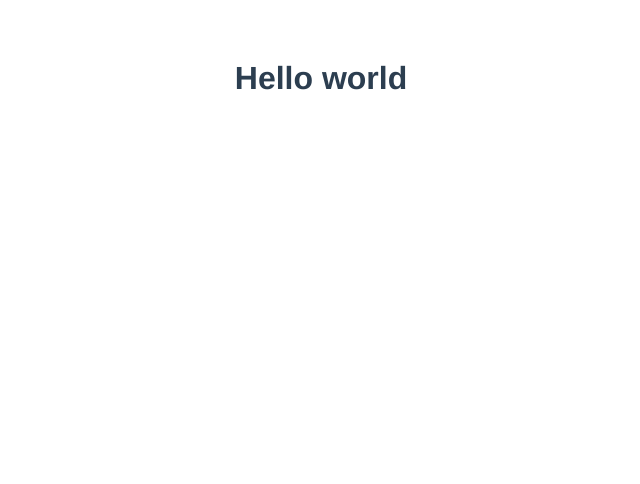
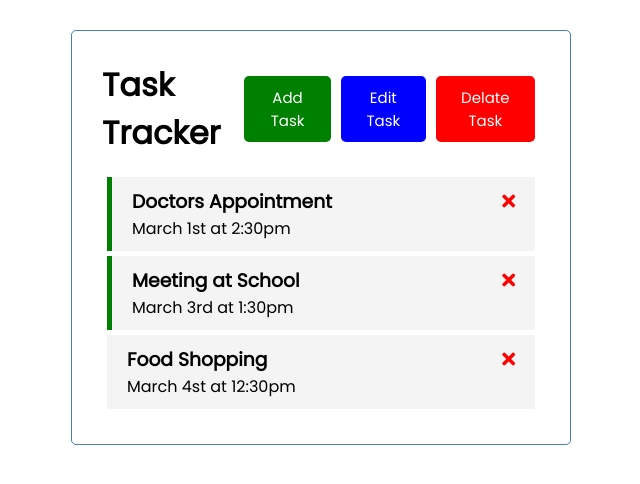
Before and after one commit to michal-krawczyk10/task-tracker-vue-learn-, a Vue app: page / in a window 1280 px wide. Shown: the top 484 px of the page, without its empty margins (319-959 px from the left). Built offline with nearby package versions, Linux system fonts and the light colour scheme.

Commit message:
feat: all up to 56:30

```diff
--- a/public/index.html
+++ b/public/index.html
@@ -1,15 +1,25 @@
 <!DOCTYPE html>
 <html lang="">
 	<head>
-    <meta charset="utf-8">
-    <meta http-equiv="X-UA-Compatible" content="IE=edge">
-    <meta name="viewport" content="width=device-width,initial-scale=1.0">
-    <link rel="icon" href="<%= BASE_URL %>favicon.ico">
+		<meta charset="utf-8" />
+		<meta http-equiv="X-UA-Compatible" content="IE=edge" />
+		<meta name="viewport" content="width=device-width,initial-scale=1.0" />
+		<link
+			rel="stylesheet"
+			href="https://cdnjs.cloudflare.com/ajax/libs/font-awesome/5.15.2/css/all.min.css"
+			integrity="sha512-HK5fgLBL+xu6dm/Ii3z4xhlSUyZgTT9tuc/hSrtw6uzJOvgRr2a9jyxxT1ely+B+xFAmJKVSTbpM/CuL7qxO8w=="
+			crossorigin="anonymous"
+		/>
+		<link rel="icon" href="<%= BASE_URL %>favicon.ico" />
 		<title><%= htmlWebpackPlugin.options.title %></title>
 	</head>
 	<body>
 		<noscript>
-      <strong>We're sorry but <%= htmlWebpackPlugin.options.title %> doesn't work properly without JavaScript enabled. Please enable it to continue.</strong>
+			<strong
+				>We're sorry but <%= htmlWebpackPlugin.options.title %> doesn't work
+				properly without JavaScript enabled. Please enable it to
+				continue.</strong
+			>
 		</noscript>
 		<div id="app"></div>
 		<!-- built files will be auto injected -->
--- a/src/App.vue
+++ b/src/App.vue
@@ -1,24 +1,106 @@
 <template>
-  <h1>Hello world</h1>
+  <div class="container">
+    <Header title="Task Tracker" />
+    <Tasks
+      v-on:toggle-reminder="toggleReminder"
+      v-on:delete-task="deleteTask"
+      v-bind:tasks="tasks"
+    />
+  </div>
 </template>
 
 <script>
+import Header from "./components/Header";
+import Tasks from "./components/Tasks";
 
 export default {
-  name: 'App',
+  name: "App",
   components: {
-
-  }
-}
+    Header,
+    Tasks,
+  },
+  data() {
+    return {
+      tasks: [],
+    };
+  },
+  methods: {
+    deleteTask(id) {
+      if (confirm("Are you sure?")) {
+        this.tasks = this.tasks.filter((task) => task.id !== id);
+      }
+    },
+    toggleReminder(id) {
+      this.tasks = this.tasks.map((task) =>
+        task.id === id ? { ...task, reminder: !task.reminder } : task
+      );
+    },
+  },
+  created() {
+    this.tasks = [
+      {
+        id: 1,
+        text: "Doctors Appointment",
+        day: "March 1st at 2:30pm",
+        reminder: true,
+      },
+      {
+        id: 2,
+        text: "Meeting at School",
+        day: "March 3rd at 1:30pm",
+        reminder: true,
+      },
+      {
+        id: 3,
+        text: "Food Shopping",
+        day: "March 4st at 12:30pm",
+        reminder: false,
+      },
+    ];
+  },
+};
 </script>
 
 <style>
-#app {
-  font-family: Avenir, Helvetica, Arial, sans-serif;
-  -webkit-font-smoothing: antialiased;
-  -moz-osx-font-smoothing: grayscale;
-  text-align: center;
-  color: #2c3e50;
-  margin-top: 60px;
+@import url("https://fonts.googleapis.com/css2?family=Poppins:wght@300;400&display=swap");
+* {
+  box-sizing: border-box;
+  margin: 0;
+  padding: 0;
+}
+body {
+  font-family: "Poppins", sans-serif;
+}
+.container {
+  max-width: 500px;
+  margin: 30px auto;
+  overflow: auto;
+  min-height: 300px;
+  border: 1px solid steelblue;
+  padding: 30px;
+  border-radius: 5px;
+}
+.btn {
+  display: inline-block;
+  background: #000;
+  color: #fff;
+  border: none;
+  padding: 10px 20px;
+  margin: 5px;
+  border-radius: 5px;
+  cursor: pointer;
+  text-decoration: none;
+  font-size: 15px;
+  font-family: inherit;
+}
+.btn:focus {
+  outline: none;
+}
+.btn:active {
+  transform: scale(0.98);
+}
+.btn-block {
+  display: block;
+  width: 100%;
 }
 </style>
--- /dev/null
+++ b/src/components/Button.vue
@@ -0,0 +1,20 @@
+<template>
+  <button @click="onClick()" v-bind:style="{ background: color }" class="btn">
+    {{ text }}
+  </button>
+</template>
+
+<script>
+export default {
+  name: "Button",
+  props: {
+    text: String,
+    color: String,
+  },
+  methods: {
+    onClick() {
+      console.log("click");
+    },
+  },
+};
+</script>
--- /dev/null
+++ b/src/components/Header.vue
@@ -0,0 +1,27 @@
+<template>
+  <header>
+    <h1>{{ title }}</h1>
+    <Button text="Add Task" color="green" />
+    <Button text="Edit Task" color="blue" />
+    <Button text="Delate Task" color="red" />
+  </header>
+</template>
+
+<script>
+import Button from "./Button";
+
+export default {
+  name: "Header",
+  props: { title: String },
+  components: { Button },
+};
+</script>
+
+<style scoped>
+header {
+  display: flex;
+  justify-content: space-between;
+  align-items: center;
+  margin-bottom: 20px;
+}
+</style>>
--- /dev/null
+++ b/src/components/HelloWorld.vue
@@ -0,0 +1,57 @@
+<template>
+  <div class="hello">
+    <h1>{{ msg }}</h1>
+    <p>
+      For a guide and recipes on how to configure / customize this project,<br>
+      check out the
+      <a href="https://cli.vuejs.org" target="_blank" rel="noopener">vue-cli documentation</a>.
+    </p>
+    <h3>Installed CLI Plugins</h3>
+    <ul>
+      <li><a href="https://github.com/vuejs/vue-cli/tree/dev/packages/%40vue/cli-plugin-babel" target="_blank" rel="noopener">babel</a></li>
+    </ul>
+    <h3>Essential Links</h3>
+    <ul>
+      <li><a href="https://vuejs.org" target="_blank" rel="noopener">Core Docs</a></li>
+      <li><a href="https://forum.vuejs.org" target="_blank" rel="noopener">Forum</a></li>
+      <li><a href="https://chat.vuejs.org" target="_blank" rel="noopener">Community Chat</a></li>
+      <li><a href="https://twitter.com/vuejs" target="_blank" rel="noopener">Twitter</a></li>
+      <li><a href="https://news.vuejs.org" target="_blank" rel="noopener">News</a></li>
+    </ul>
+    <h3>Ecosystem</h3>
+    <ul>
+      <li><a href="https://router.vuejs.org" target="_blank" rel="noopener">vue-router</a></li>
+      <li><a href="https://vuex.vuejs.org" target="_blank" rel="noopener">vuex</a></li>
+      <li><a href="https://github.com/vuejs/vue-devtools#vue-devtools" target="_blank" rel="noopener">vue-devtools</a></li>
+      <li><a href="https://vue-loader.vuejs.org" target="_blank" rel="noopener">vue-loader</a></li>
+      <li><a href="https://github.com/vuejs/awesome-vue" target="_blank" rel="noopener">awesome-vue</a></li>
+    </ul>
+  </div>
+</template>
+
+<script>
+export default {
+  name: 'HelloWorld',
+  props: {
+    msg: String
+  }
+}
+</script>
+
+<!-- Add "scoped" attribute to limit CSS to this component only -->
+<style scoped>
+h3 {
+  margin: 40px 0 0;
+}
+ul {
+  list-style-type: none;
+  padding: 0;
+}
+li {
+  display: inline-block;
+  margin: 0 10px;
+}
+a {
+  color: #42b983;
+}
+</style>
--- /dev/null
+++ b/src/components/Task.vue
@@ -0,0 +1,47 @@
+<template>
+  <div
+    @dblclick="$emit('toggle-reminder', task.id)"
+    :class="[task.reminder ? 'reminder' : '', 'task']"
+  >
+    <h3>
+      {{ task.text }}
+      <i @click="onDelete(task.id)" class="fas fa-times"></i>
+    </h3>
+    <p>{{ task.day }}</p>
+  </div>
+</template>
+
+<script>
+export default {
+  name: "task",
+  props: {
+    task: Object,
+  },
+  emits: ["toggle-reminder"],
+  methods: {
+    onDelete(id) {
+      this.$emit("delete-task", id);
+    },
+  },
+};
+</script>
+
+<style scope>
+.fas {
+  color: red;
+}
+.task {
+  background: #f4f4f4;
+  margin: 5px;
+  padding: 10px 20px;
+  cursor: pointer;
+}
+.task.reminder {
+  border-left: 5px solid green;
+}
+.task h3 {
+  display: flex;
+  align-items: center;
+  justify-content: space-between;
+}
+</style>
--- /dev/null
+++ b/src/components/Tasks.vue
@@ -0,0 +1,24 @@
+<template>
+  <div v-bind:key="task.id" v-for="task in tasks">
+    <Task
+      v-on:toggle-reminder="$emit('toggle-reminder', task.id)"
+      v-on:delete-task="$emit('delete-task', task.id)"
+      :task="task"
+    />
+  </div>
+</template>
+
+<script>
+import Task from "./Task";
+
+export default {
+  name: "Tasks",
+  props: {
+    tasks: Array,
+  },
+  components: {
+    Task,
+  },
+  emits: ["delete-task", "toggle-reminder"],
+};
+</script>
```
Lines whose indentation alone changed are shown as unchanged.
